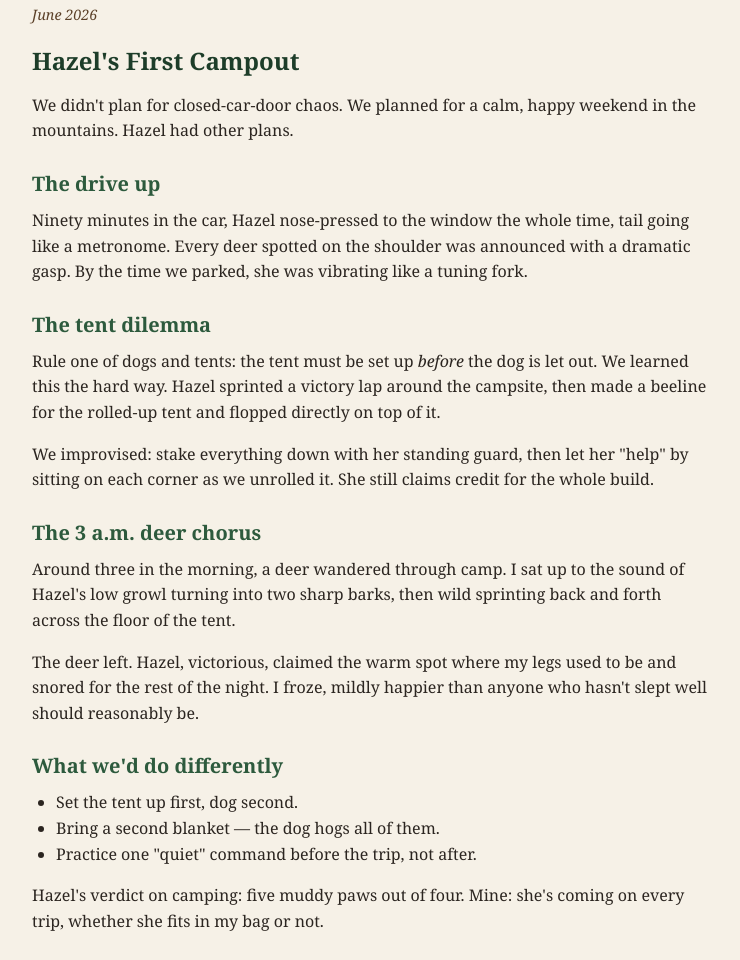
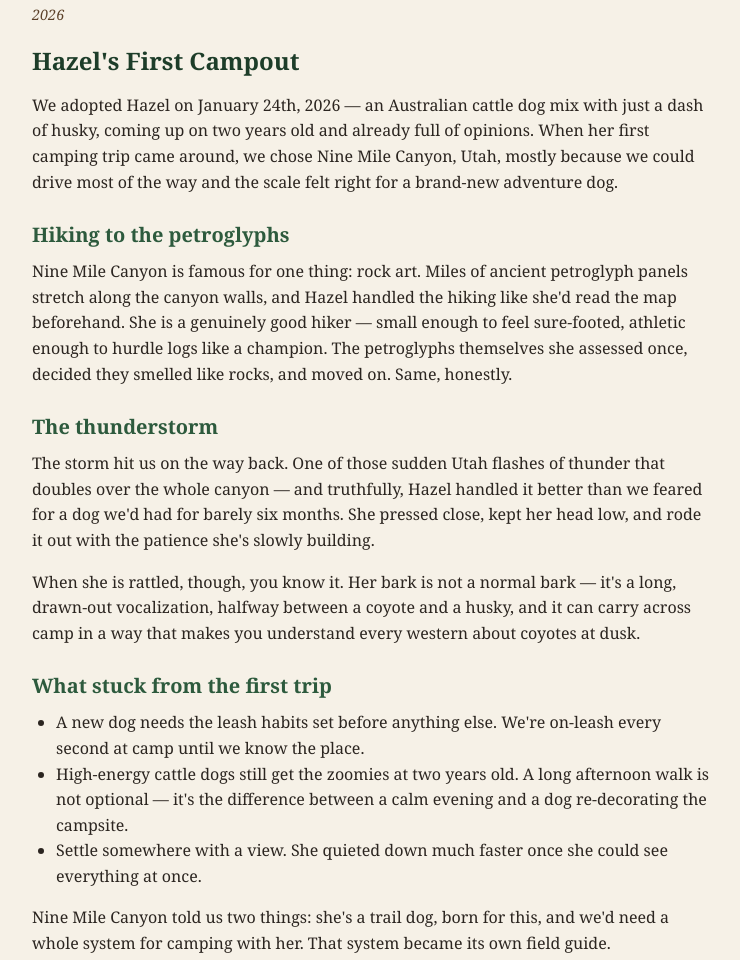
Before and after one commit to Taydevil/hazelnut-trails, a plain HTML site: page posts/first-campout.html in a window 1280 px wide. Shown: the part 283-1243 px from the top of the page, without its empty margins (268-1008 px from the left). Drawn offline with Linux system fonts and the light colour scheme.

Commit message:
Rewrite first posts with real Hazel stories; fix about bio

```diff
--- a/posts/first-campout.html
+++ b/posts/first-campout.html
@@ -23,57 +23,57 @@
 
   <main>
     <article class="post">
-      <p class="post-date">June 2026</p>
+      <p class="post-date">2026</p>
       <h1>Hazel's First Campout</h1>
 
       <p>
-        We didn't plan for closed-car-door chaos. We planned for a calm,
-        happy weekend in the mountains. Hazel had other plans.
+        We adopted Hazel on January 24th, 2026 — an Australian cattle dog
+        mix with just a dash of husky, coming up on two years old and already
+        full of opinions. When her first camping trip came around, we chose
+        Nine Mile Canyon, Utah, mostly because we could drive most of the way
+        and the scale felt right for a brand-new adventure dog.
       </p>
 
-      <h2>The drive up</h2>
+      <h2>Hiking to the petroglyphs</h2>
       <p>
-        Ninety minutes in the car, Hazel nose-pressed to the window the whole
-        time, tail going like a metronome. Every deer spotted on the shoulder
-        was announced with a dramatic gasp. By the time we parked, she was
-        vibrating like a tuning fork.
+        Nine Mile Canyon is famous for one thing: rock art. Miles of ancient
+        petroglyph panels stretch along the canyon walls, and Hazel handled
+        the hiking like she'd read the map beforehand. She is a genuinely
+        good hiker — small enough to feel sure-footed, athletic enough to
+        hurdle logs like a champion. The petroglyphs themselves she assessed
+        once, decided they smelled like rocks, and moved on. Same, honestly.
       </p>
 
-      <h2>The tent dilemma</h2>
+      <h2>The thunderstorm</h2>
       <p>
-        Rule one of dogs and tents: the tent must be set up <em>before</em>
-        the dog is let out. We learned this the hard way. Hazel sprinted a
-        victory lap around the campsite, then made a beeline for the rolled-up
-        tent and flopped directly on top of it.
+        The storm hit us on the way back. One of those sudden Utah flashes of
+        thunder that doubles over the whole canyon — and truthfully, Hazel
+        handled it better than we feared for a dog we'd had for barely six
+        months. She pressed close, kept her head low, and rode it out with
+        the patience she's slowly building.
       </p>
       <p>
-        We improvised: stake everything down with her standing guard, then
-        let her "help" by sitting on each corner as we unrolled it. She still
-        claims credit for the whole build.
+        When she is rattled, though, you know it. Her bark is not a normal
+        bark — it's a long, drawn-out vocalization, halfway between a coyote
+        and a husky, and it can carry across camp in a way that makes you
+        understand every western about coyotes at dusk.
       </p>
 
-      <h2>The 3 a.m. deer chorus</h2>
-      <p>
-        Around three in the morning, a deer wandered through camp. I sat up
-        to the sound of Hazel's low growl turning into two sharp barks, then
-        wild sprinting back and forth across the floor of the tent.
-      </p>
-      <p>
-        The deer left. Hazel, victorious, claimed the warm spot where my legs
-        used to be and snored for the rest of the night. I froze, mildly
-        happier than anyone who hasn't slept well should reasonably be.
-      </p>
-
-      <h2>What we'd do differently</h2>
+      <h2>What stuck from the first trip</h2>
       <ul>
-        <li>Set the tent up first, dog second.</li>
-        <li>Bring a second blanket — the dog hogs all of them.</li>
-        <li>Practice one "quiet" command before the trip, not after.</li>
+        <li>A new dog needs the leash habits set before anything else. We're
+          on-leash every second at camp until we know the place.</li>
+        <li>High-energy cattle dogs still get the zoomies at two years old.
+          A long afternoon walk is not optional — it's the difference between
+          a calm evening and a dog re-decorating the campsite.</li>
+        <li>Settle somewhere with a view. She quieted down much faster once
+          she could see everything at once.</li>
       </ul>
 
       <p>
-        Hazel's verdict on camping: five muddy paws out of four. Mine: she's
-        coming on every trip, whether she fits in my bag or not.
+        Nine Mile Canyon told us two things: she's a trail dog, born for
+        this, and we'd need a whole system for camping with her. That system
+        became its own field guide.
       </p>
     </article>
   </main>
```
Also changed, not shown: about.html (+6 -4 lines), index.html (+2 -2 lines), posts/camping-with-hazel.html (+62 -35 lines).
